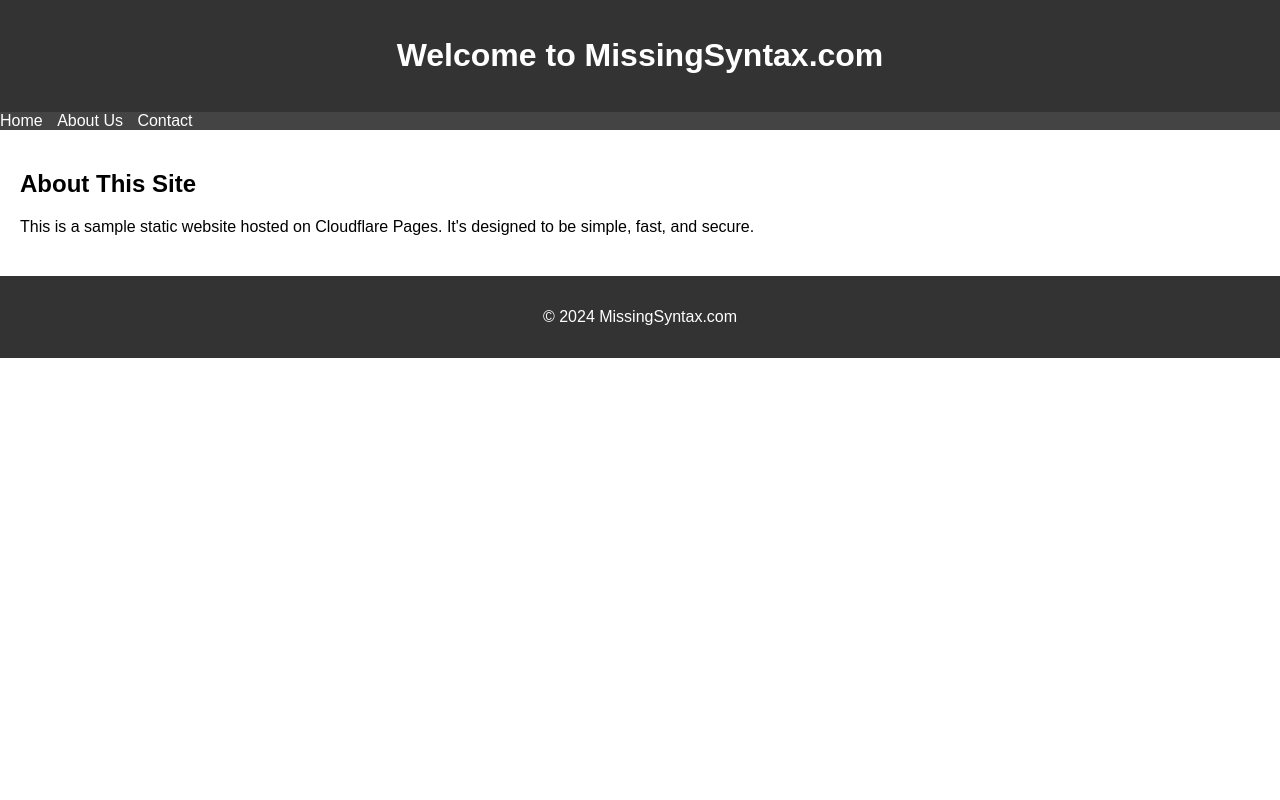
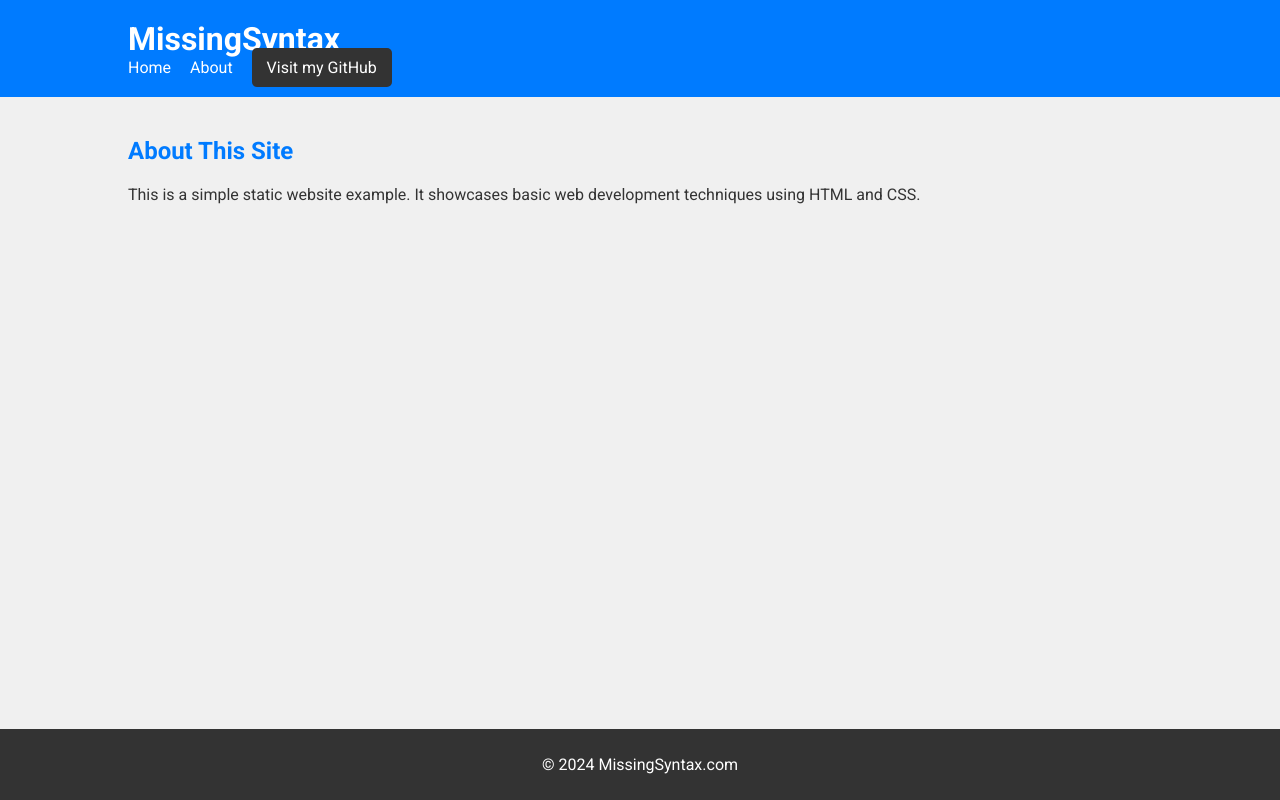
Before and after one commit to shadowzach7/cfwebpage, a plain HTML site: page index.html in a window 1280 px wide. Drawn offline with Linux system fonts and the light colour scheme.

Commit message:
updated to look better/github link

```diff
--- a/index.html
+++ b/index.html
@@ -3,24 +3,23 @@
 <head>
     <meta charset="UTF-8">
     <meta name="viewport" content="width=device-width, initial-scale=1.0">
-    <title>MissingSyntax</title>
-    <link rel="stylesheet" href="style.css">
+    <title>Welcome to MissingSyntax</title>
+    <link href="style.css" rel="stylesheet">
+    <link href="https://fonts.googleapis.com/css2?family=Roboto:wght@400;700&display=swap" rel="stylesheet">
 </head>
 <body>
     <header>
-        <h1>Welcome to MissingSyntax.com</h1>
+        <h1>MissingSyntax</h1>
+        <nav>
+            <a href="index.html">Home</a>
+            <a href="about.html">About</a>
+            <a href="https://github.com/shadowzach7" target="_blank" class="github-link">Visit my GitHub</a>
+        </nav>
     </header>
-    <nav>
-        <ul>
-            <li><a href="index.html">Home</a></li>
-            <li><a href="about.html">About Us</a></li>
-            <li><a href="contact.html">Contact</a></li>
-        </ul>
-    </nav>
     <main>
         <section>
             <h2>About This Site</h2>
-            <p>This is a sample static website hosted on Cloudflare Pages. It's designed to be simple, fast, and secure.</p>
+            <p>This is a simple static website example. It showcases basic web development techniques using HTML and CSS.</p>
         </section>
     </main>
     <footer>
--- a/style.css
+++ b/style.css
@@ -1,38 +1,57 @@
 body {
-    font-family: Arial, sans-serif;
+    font-family: 'Roboto', sans-serif;
     margin: 0;
     padding: 0;
-    box-sizing: border-box;
+    background-color: #f0f0f0;
+    color: #333;
 }
 
-header, footer {
-    background-color: #333;
-    color: white;
-    text-align: center;
-    padding: 1em 0;
+header {
+    background-color: #007bff;
+    color: #ffffff;
+    padding: 20px 10%;
 }
 
-nav ul {
-    list-style-type: none;
+header h1 {
     margin: 0;
-    padding: 0;
-    background-color: #444;
 }
 
-nav ul li {
-    display: inline;
-    margin-right: 10px;
-}
-
-nav ul li a {
-    color: white;
+nav a {
+    margin-right: 15px;
+    color: #ffffff;
     text-decoration: none;
 }
 
-main {
-    padding: 20px;
+nav a.github-link {
+    background-color: #333;
+    padding: 10px 15px;
+    border-radius: 5px;
 }
 
-section {
-    margin-bottom: 20px;
+nav a.github-link:hover {
+    background-color: #555;
 }
+
+main {
+    padding: 20px 10%;
+}
+
+section h2 {
+    color: #007bff;
+}
+
+footer {
+    background-color: #333;
+    color: #ffffff;
+    text-align: center;
+    padding: 10px 0;
+    position: absolute;
+    width: 100%;
+    bottom: 0;
+}
+
+@media (max-width: 600px) {
+    header, main, footer {
+        padding: 20px;
+    }
+}
```
